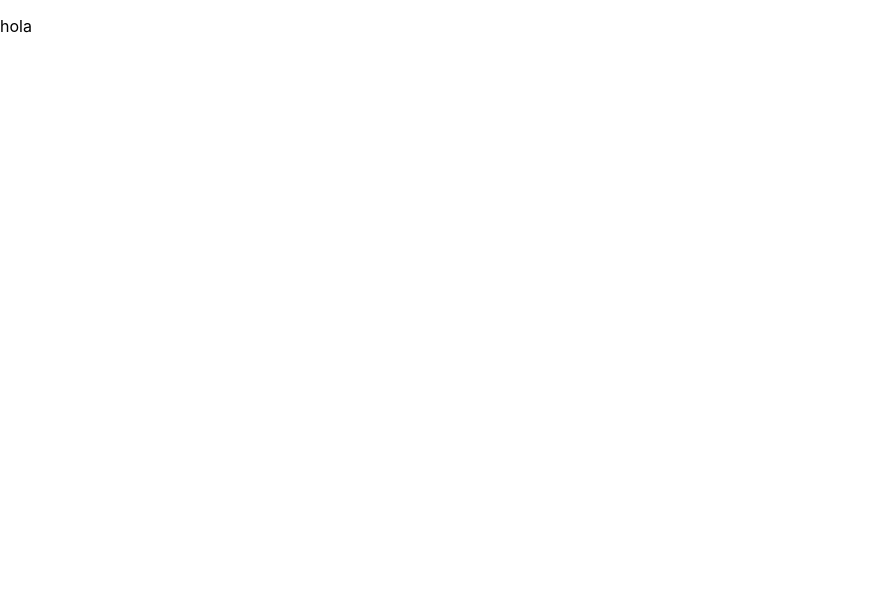
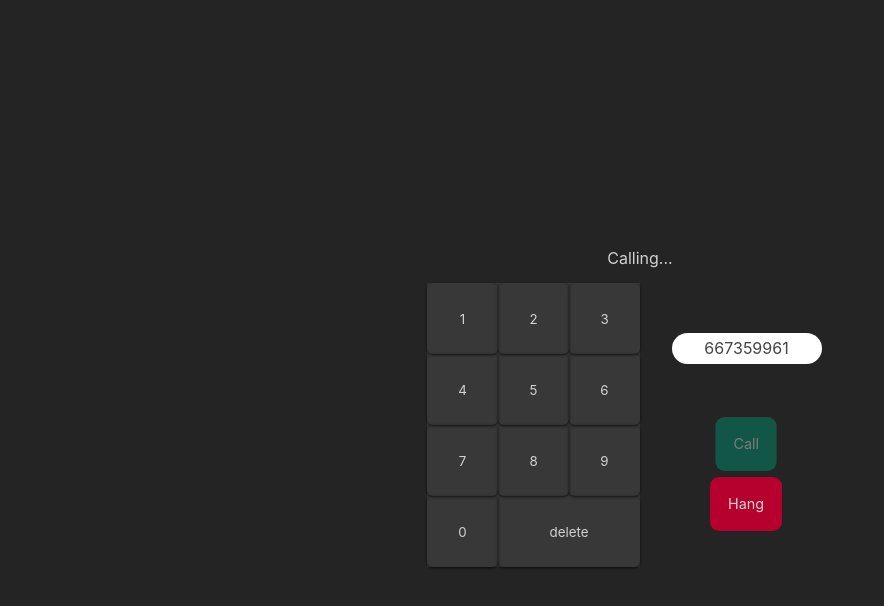
Before and after one commit to ArnauOriol/202209-w4ch3-arnau-oriol, a React (Create React App) app: page / in a window 1280 px wide. Shown: the top 606 px of the page, without its empty margins (0-884 px from the left). Built offline with nearby package versions, Linux system fonts and the light colour scheme.

Commit message:
Add model files

```diff
--- a/src/App.tsx
+++ b/src/App.tsx
@@ -1,5 +1,57 @@
 function App() {
-  return <p>hola</p>;
+  return (
+    <div className="container">
+      <span className="message">Calling...</span>
+      <main className="phone">
+        <div className="keyboard-container">
+          <ol className="keyboard">
+            <li>
+              <button className="key">1</button>
+            </li>
+            <li>
+              <button className="key">2</button>
+            </li>
+            <li>
+              <button className="key">3</button>
+            </li>
+            <li>
+              <button className="key">4</button>
+            </li>
+            <li>
+              <button className="key">5</button>
+            </li>
+            <li>
+              <button className="key">6</button>
+            </li>
+            <li>
+              <button className="key">7</button>
+            </li>
+            <li>
+              <button className="key">8</button>
+            </li>
+            <li>
+              <button className="key">9</button>
+            </li>
+            <li>
+              <button className="key">0</button>
+            </li>
+            <li>
+              <button className="key big">delete</button>
+            </li>
+          </ol>
+        </div>
+        <div className="actions">
+          <span className="number">667359961</span>
+          <a href="#" className="call">
+            Call
+          </a>
+          <a href="#" className="hang active">
+            Hang
+          </a>
+        </div>
+      </main>
+    </div>
+  );
 }
 
 export default App;
--- a/src/index.css
+++ b/src/index.css
@@ -1,6 +1,113 @@
-body {
-  margin: 0;
+* {
+  box-sizing: border-box;
+}
+html,
+button {
   font-family: -apple-system, BlinkMacSystemFont, "Segoe UI", "Roboto", "Oxygen",
     "Ubuntu", "Cantarell", "Fira Sans", "Droid Sans", "Helvetica Neue",
     sans-serif;
 }
+body {
+  margin: 0;
+  background-color: #242424;
+  color: #d2d2d2;
+}
+ul,
+ol {
+  margin: 0;
+  padding: 0;
+}
+li {
+  list-style: none;
+}
+.container {
+  height: 100vh;
+  display: flex;
+  flex-direction: column;
+  justify-content: center;
+  align-items: center;
+}
+.keyboard {
+  width: 213px;
+  display: flex;
+  flex-wrap: wrap;
+}
+.key {
+  border: none;
+  background-color: #383838;
+  color: #d2d2d2;
+  cursor: pointer;
+  width: 71px;
+  height: 71px;
+  position: relative;
+}
+.key:after {
+  content: "";
+  width: 100%;
+  height: 100%;
+  z-index: 1;
+  position: absolute;
+  top: 0;
+  left: 0;
+  border-radius: 6px;
+  box-shadow: 0px 1px 3px rgba(0, 0, 0, 0.7);
+  opacity: 1;
+}
+.key.big {
+  width: 142px;
+}
+.key:disabled {
+  cursor: default;
+  opacity: 0;
+}
+.key:not(disabled):hover {
+  background-color: #454545;
+}
+.message {
+  line-height: 50px;
+}
+.phone {
+  display: grid;
+  grid-template-columns: 1fr 1fr;
+}
+.actions {
+  display: flex;
+  flex-direction: column;
+  align-items: center;
+}
+.actions a {
+  border-radius: 10px;
+  padding: 20px;
+  text-decoration: none;
+  color: inherit;
+  cursor: default;
+  opacity: 0.5;
+  transform: scale(0.9);
+  transition: all 0.2s ease-out;
+}
+.actions .active {
+  cursor: pointer;
+  opacity: 1;
+}
+.actions a.active:hover {
+  transform: scale(1);
+}
+.actions .call {
+  background-color: #00886a;
+}
+.actions .hang {
+  background-color: #b6002e;
+}
+.number {
+  background-color: #fff;
+  color: #454545;
+  padding: 5px 20px;
+  width: 150px;
+  border-radius: 30px;
+  text-align: center;
+  margin: 50px 0;
+  height: 31px;
+}
+.off {
+  visibility: hidden !important;
+}
```
